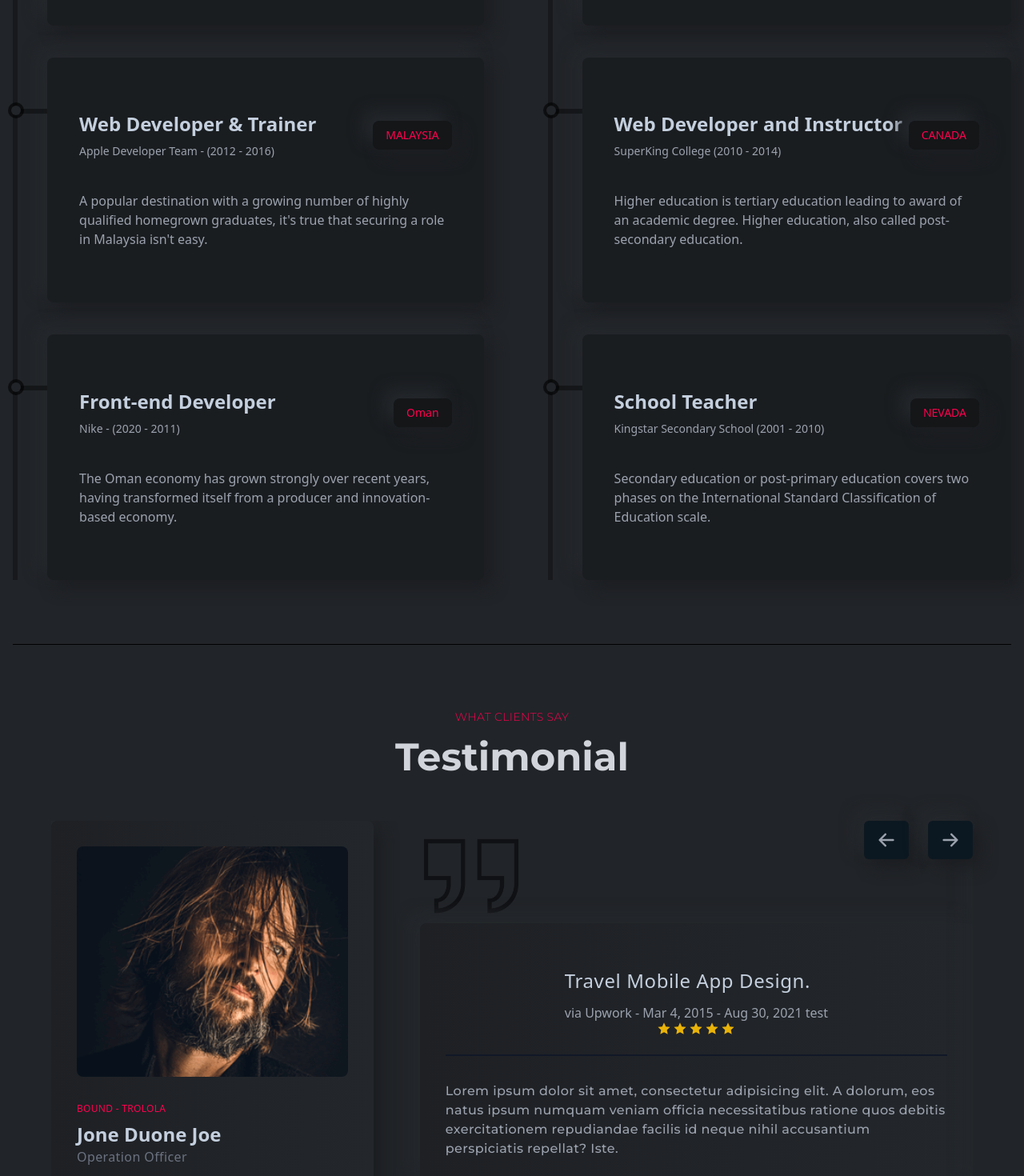
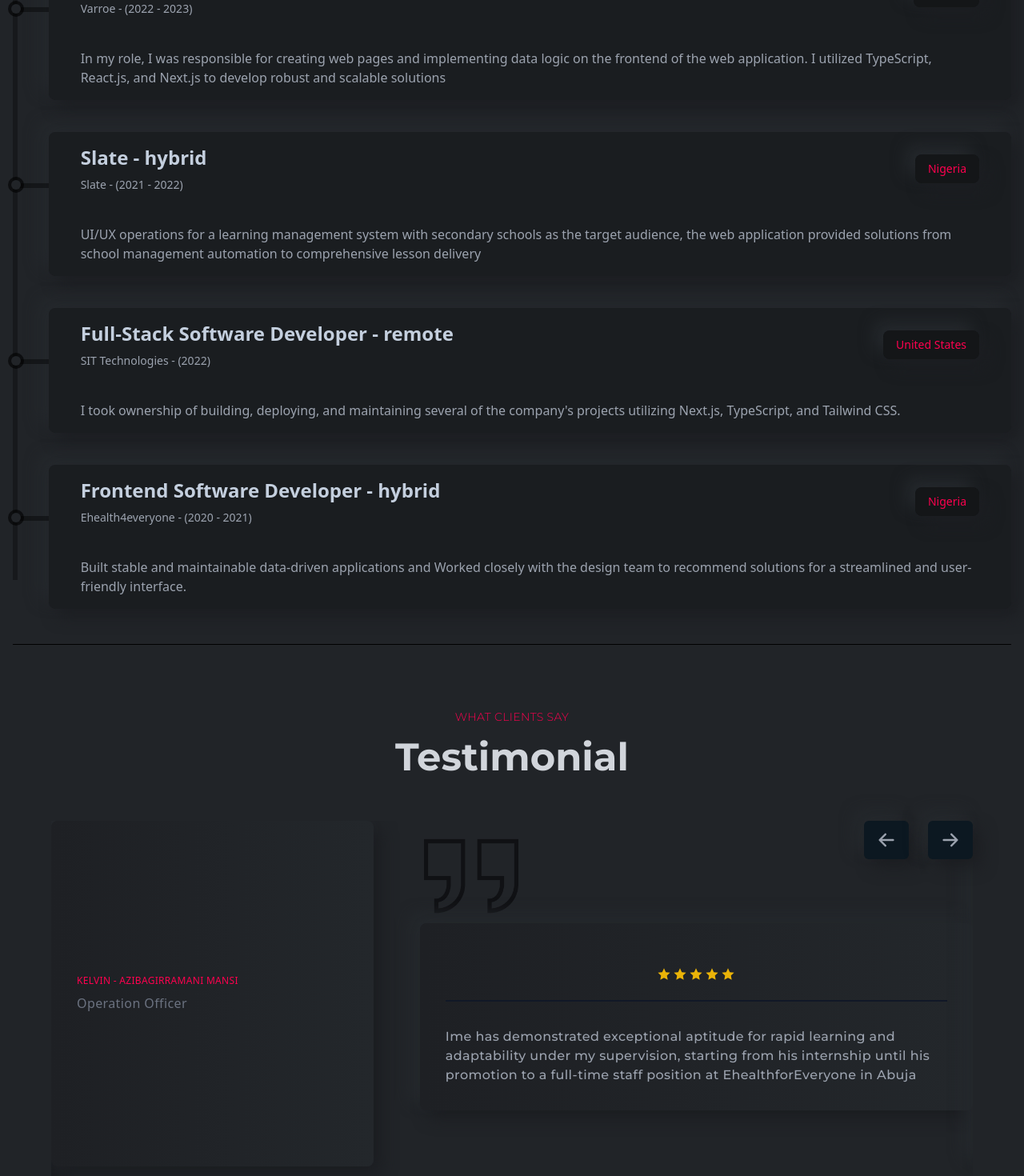
Before and after one commit to Eddikan/portfolio, a React (Create React App) app: page / in a window 1280 px wide. Shown: the part 3574-5044 px from the top of the page at 80% size. Built offline with nearby package versions, Linux system fonts and the light colour scheme.

Commit message:
feat: finish

```diff
--- a/src/components/resume/Experience.js
+++ b/src/components/resume/Experience.js
@@ -11,31 +11,43 @@ const Experience = () => {
     >
       <div>
         <div className="py-6 lgl:py-12 font-titleFont flex flex-col gap-4">
-          <p className="text-sm text-designColor tracking-[4px]">2010 - 2022</p>
+          <p className="text-sm text-designColor tracking-[4px]">2019 - 2023</p>
           <h2 className="text-3xl md:text-4xl font-bold">Job Experience</h2>
         </div>
         <div className="mt-6 lgl:mt-14 w-full h-[1000px] border-l-[6px] border-l-black border-opacity-30 flex flex-col gap-10">
           <ResumeCard
-            title="Sr. Software Engineer"
-            subTitle="Google Out Tech - (2017 - Present)"
-            result="USA"
-            des="Google's hiring process is an important part of our culture. Googlers care deeply about their teams and the people who make them up."
+            title="Web and mobile Engineer -remote"
+            subTitle="Eazipay - 03/03/2023 - present"
+            result="Nigeria"
+            des=" My work as a mobile and frontend developer in this company directly impacts how people manage their finances and investments. This can be personally rewarding, knowing that your work is making a real difference in users' lives."
           />
           <ResumeCard
-            title="Web Developer & Trainer"
-            subTitle="Apple Developer Team - (2012 - 2016)"
-            result="MALAYSIA"
-            des="A popular destination with a growing number of highly qualified homegrown graduates, it's true that securing a role in Malaysia isn't easy."
+            title="Frontend Software Developer - remote"
+            subTitle="Varroe - (2022 - 2023)"
+            result="Canada"
+            des="In my role, I was responsible for creating web pages and implementing data logic on the frontend of the web application. I utilized TypeScript, React.js, and Next.js to develop robust and scalable solutions"
           />
           <ResumeCard
-            title="Front-end Developer"
-            subTitle="Nike - (2020 - 2011)"
-            result="Oman"
-            des="The Oman economy has grown strongly over recent years, having transformed itself from a producer and innovation-based economy."
+            title="Slate - hybrid"
+            subTitle="Slate - (2021 - 2022)"
+            result="Nigeria"
+            des=" UI/UX operations for a learning management system with secondary schools as the target audience,  the web application provided solutions from school management automation to comprehensive lesson delivery"
+          />
+          <ResumeCard
+            title="Full-Stack Software Developer - remote"
+            subTitle="SIT Technologies - (2022)"
+            result="United States"
+            des="I took ownership of building, deploying, and maintaining several of the company's projects utilizing Next.js, TypeScript, and Tailwind CSS."
+          />
+          <ResumeCard
+            title="Frontend Software Developer - hybrid"
+            subTitle="Ehealth4everyone - (2020 - 2021)"
+            result="Nigeria"
+            des="Built stable and maintainable data-driven applications and Worked closely with the design team to recommend solutions for a streamlined and user-friendly interface."
           />
         </div>
       </div>
-      <div>
+      {/* <div>
         <div className="py-6 lgl:py-12 font-titleFont flex flex-col gap-4">
           <p className="text-sm text-designColor tracking-[4px]">2001 - 2020</p>
           <h2 className="text-3xl md:text-4xl font-bold">Trainer Experience</h2>
@@ -60,7 +72,7 @@ const Experience = () => {
             des="Secondary education or post-primary education covers two phases on the International Standard Classification of Education scale."
           />
         </div>
-      </div>
+      </div> */}
     </motion.div>
   );
 };
--- a/src/components/tesimonial/Testimonial.js
+++ b/src/components/tesimonial/Testimonial.js
@@ -1,10 +1,9 @@
-import React,{useState} from 'react'
+import React, { useState } from "react";
 import Slider from "react-slick";
 import { RiStarFill } from "react-icons/ri";
 import { HiArrowRight, HiArrowLeft } from "react-icons/hi";
-import Title from '../layouts/Title'
-import { testimonialOne,testimonialTwo, quote } from "../../assets";
-
+import Title from "../layouts/Title";
+import { testimonialOne, testimonialTwo, quote } from "../../assets";
 
 function SampleNextArrow(props) {
   const { onClick } = props;
@@ -38,8 +37,8 @@ const Testimonial = () => {
     speed: 500,
     slidesToShow: 1,
     slidesToScroll: 1,
-       nextArrow:<SampleNextArrow />,
-       prevArrow:<SamplePrevArrow />,
+    nextArrow: <SampleNextArrow />,
+    prevArrow: <SamplePrevArrow />,
     beforeChange: (prev, next) => {
       setDocActive(next);
     },
@@ -101,16 +100,16 @@ const Testimonial = () => {
           <div className="w-full">
             <div className="w-full h-auto flex flex-col lgl:flex-row justify-between">
               <div className="w-full lgl:w-[35%] h-full bg-gradient-to-r from-[#1e2024] to-[#23272b] p-8 rounded-lg shadow-shadowOne flex flex-col md:flex-row lgl:flex-col gap-8 justify-center md:justify-start lgl:justify-center">
-                <img
+                {/* <img
                   className="h-72 md:h-32 lgl:h-72 rounded-lg object-cover"
                   src={testimonialOne}
                   alt="testimonialOne"
-                />
-                <div className="w-full flex flex-col justify-end">
+                /> */}
+                <div className="w-full flex flex-col justify-end my-40">
                   <p className="text-xs uppercase text-designColor tracking-wide mb-2">
-                    Bound - Trolola
+                    Kelvin - Azibagirramani Mansi
                   </p>
-                  <h3 className="text-2xl font-bold">Jone Duone Joe</h3>
+                  {/* <h3 className="text-2xl font-bold">Jone Duone Joe</h3> */}
                   <p className="text-base tracking-wide text-gray-500">
                     Operation Officer
                   </p>
@@ -121,12 +120,12 @@ const Testimonial = () => {
                 <div className="w-full h-[70%] py-10 bg-gradient-to-r from-[#1e2024] to-[#23272b] rounded-lg shadow-shadowOne p-4 lgl:p-8 flex flex-col justify-center gap-4 lgl:gap-8">
                   <div className="flex flex-col justify-between lgl:items-center py-6 border-b-2 border-b-gray-900">
                     <div>
-                      <h3 className="text-xl lgl:text-2xl font-medium tracking-wide">
+                      {/* <h3 className="text-xl lgl:text-2xl font-medium tracking-wide">
                         Travel Mobile App Design.
-                      </h3>
-                      <p className="text-base text-gray-400 mt-3">
+                      </h3> */}
+                      {/* <p className="text-base text-gray-400 mt-3">
                         via Upwork - Mar 4, 2015 - Aug 30, 2021 test
-                      </p>
+                      </p> */}
                     </div>
                     <div className="text-yellow-500 flex gap-1">
                       <RiStarFill />
@@ -137,11 +136,10 @@ const Testimonial = () => {
                     </div>
                   </div>
                   <p className="text-base font-titleFont text-gray-400 font-medium tracking-wide leading-6">
-                    Lorem ipsum dolor sit amet, consectetur adipisicing elit. A
-                    dolorum, eos natus ipsum numquam veniam officia
-                    necessitatibus ratione quos debitis exercitationem
-                    repudiandae facilis id neque nihil accusantium perspiciatis
-                    repellat? Iste.
+                    Ime has demonstrated exceptional aptitude for rapid learning
+                    and adaptability under my supervision, starting from his
+                    internship until his promotion to a full-time staff position
+                    at EhealthforEveryone in Abuja
                   </p>
                 </div>
               </div>
@@ -151,17 +149,17 @@ const Testimonial = () => {
 
           <div className="w-full">
             <div className="w-full h-auto flex flex-col lgl:flex-row justify-between">
-              <div className="w-full lgl:w-[35%] h-full bg-gradient-to-r from-[#1e2024] to-[#23272b] p-8 rounded-lg shadow-shadowOne flex flex-col md:flex-row lgl:flex-col gap-8 justify-center md:justify-start lgl:justify-center">
-                <img
+              <div className="w-full lgl:w-[35%] h-full bg-gradient-to-r  from-[#1e2024] to-[#23272b] p-8 rounded-lg shadow-shadowOne flex flex-col md:flex-row lgl:flex-col gap-8 justify-center md:justify-start lgl:justify-center">
+                {/* <img
                   className="h-72 md:h-32 lgl:h-72 rounded-lg object-cover"
                   src={testimonialTwo}
                   alt="testimonialTwo"
-                />
-                <div className="w-full flex flex-col justify-end">
+                /> */}
+                <div className="w-full flex flex-col my-40 justify-end">
                   <p className="text-xs uppercase text-designColor tracking-wide mb-2">
-                    Bound - Trolola
+                    Dennis - Shaba
                   </p>
-                  <h3 className="text-2xl font-bold">Jone Duone Joe</h3>
+                  {/* <h3 className="text-2xl font-bold">Jone Duoness Joe</h3> */}
                   <p className="text-base tracking-wide text-gray-500">
                     Operation Officer
                   </p>
@@ -172,12 +170,12 @@ const Testimonial = () => {
                 <div className="w-full h-[70%] py-10 bg-gradient-to-r from-[#1e2024] to-[#23272b] rounded-lg shadow-shadowOne p-4 lgl:p-8 flex flex-col justify-center gap-4 lgl:gap-8">
                   <div className="flex flex-col justify-between lgl:items-center py-6 border-b-2 border-b-gray-900">
                     <div>
-                      <h3 className="text-xl lgl:text-2xl font-medium tracking-wide">
+                      {/* <h3 className="text-xl lgl:text-2xl font-medium tracking-wide">
                         Travel Mobile App Design.
-                      </h3>
-                      <p className="text-base text-gray-400 mt-3">
+                      </h3> */}
+                      {/* <p className="text-base text-gray-400 mt-3">
                         via Upwork - Mar 4, 2015 - Aug 30, 2021 test
-                      </p>
+                      </p> */}
                     </div>
                     <div className="text-yellow-500 flex gap-1">
                       <RiStarFill />
@@ -188,11 +186,15 @@ const Testimonial = () => {
                     </div>
                   </div>
                   <p className="text-base font-titleFont text-gray-400 font-medium tracking-wide leading-6">
-                    Lorem ipsum dolor sit amet, consectetur adipisicing elit. A
-                    dolorum, eos natus ipsum numquam veniam officia
-                    necessitatibus ratione quos debitis exercitationem
-                    repudiandae facilis id neque nihil accusantium perspiciatis
-                    repellat? Iste.
+                    Throughout our extensive four-year collaboration on multiple
+                    projects, Ime consistently stood out as an exceptionally
+                    creative and proficient web developer. His remarkable
+                    ability to conceptualize unique designs, coupled with his
+                    adeptness in implementing highly effective strategies,
+                    positioned him as the foremost talent I have encountered in
+                    my professional career. Ime's invaluable contributions
+                    significantly contributed to the success of our endeavors,
+                    reflecting his unwavering commitment to excellence.
                   </p>
                 </div>
               </div>
@@ -203,18 +205,18 @@ const Testimonial = () => {
           <div className="w-full">
             <div className="w-full h-auto flex flex-col lgl:flex-row justify-between">
               <div className="w-full lgl:w-[35%] h-full bg-gradient-to-r from-[#1e2024] to-[#23272b] p-8 rounded-lg shadow-shadowOne flex flex-col md:flex-row lgl:flex-col gap-8 justify-center md:justify-start lgl:justify-center">
-                <img
+                {/* <img
                   className="h-72 md:h-32 lgl:h-72 rounded-lg object-cover"
                   src={testimonialOne}
                   alt="testimonialOne"
-                />
-                <div className="w-full flex flex-col justify-end">
+                /> */}
+                <div className="w-full flex flex-col my-40 justify-end">
                   <p className="text-xs uppercase text-designColor tracking-wide mb-2">
-                    Bound - Trolola
+                    Henry - Obadoni
                   </p>
-                  <h3 className="text-2xl font-bold">Jone Duone Joe</h3>
+                  {/* <h3 className="text-2xl font-bold">Jone Duone Joe</h3> */}
                   <p className="text-base tracking-wide text-gray-500">
-                    Operation Officer
+                    Project Supervisor
                   </p>
                 </div>
               </div>
@@ -223,12 +225,12 @@ const Testimonial = () => {
                 <div className="w-full h-[70%] py-10 bg-gradient-to-r from-[#1e2024] to-[#23272b] rounded-lg shadow-shadowOne p-4 lgl:p-8 flex flex-col justify-center gap-4 lgl:gap-8">
                   <div className="flex flex-col justify-between lgl:items-center py-6 border-b-2 border-b-gray-900">
                     <div>
-                      <h3 className="text-xl lgl:text-2xl font-medium tracking-wide">
+                      {/* <h3 className="text-xl lgl:text-2xl font-medium tracking-wide">
                         Travel Mobile App Design.
                       </h3>
                       <p className="text-base text-gray-400 mt-3">
                         via Upwork - Mar 4, 2015 - Aug 30, 2021 test
-                      </p>
+                      </p> */}
                     </div>
                     <div className="text-yellow-500 flex gap-1">
                       <RiStarFill />
@@ -239,11 +241,14 @@ const Testimonial = () => {
                     </div>
                   </div>
                   <p className="text-base font-titleFont text-gray-400 font-medium tracking-wide leading-6">
-                    Lorem ipsum dolor sit amet, consectetur adipisicing elit. A
-                    dolorum, eos natus ipsum numquam veniam officia
-                    necessitatibus ratione quos debitis exercitationem
-                    repudiandae facilis id neque nihil accusantium perspiciatis
-                    repellat? Iste.
+                    As Ime's supervisor at Dotmac Broadband Company in Abuja, I
+                    witnessed his significant contributions as a frontend
+                    developer. He excelled in software platform development, UI
+                    design, and web page design. Ime played a pivotal role in
+                    shaping and implementing web strategies, attending to both
+                    details and the bigger picture. His coding skills were
+                    excellent, and his unique and innovative designs were highly
+                    valued by the company.
                   </p>
                 </div>
               </div>
@@ -253,6 +258,6 @@ const Testimonial = () => {
       </div>
     </section>
   );
-}
+};
 
-export default Testimonial
+export default Testimonial;
```
Lines whose indentation alone changed are shown as unchanged.
